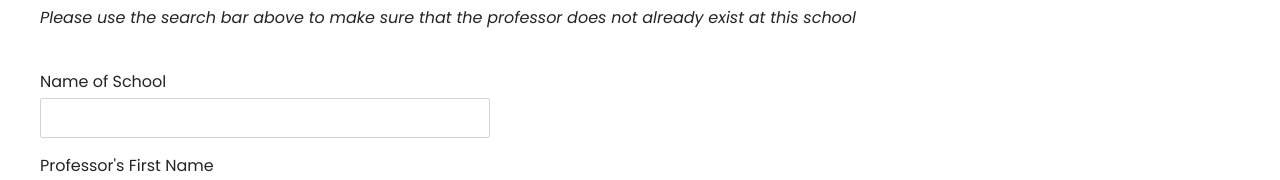
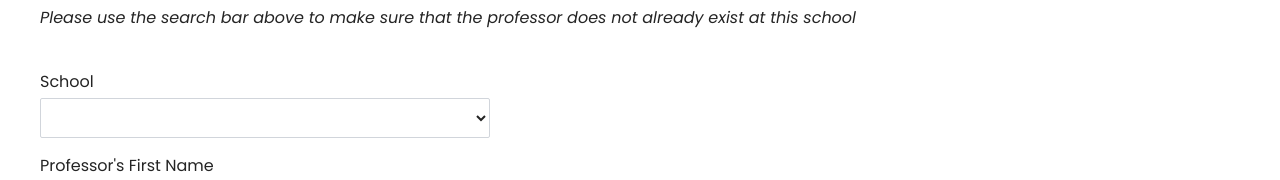
Before and after one commit to lizzybera/rateMyLecturer, a React (Vite) app: page /prof/signup in a window 1280 px wide. Shown: the part 134-314 px from the top of the page. Built offline with nearby package versions, Linux system fonts and the light colour scheme; no server answers.

Commit message:
drop down done

```diff
--- a/src/pages/auth/SignIn.tsx
+++ b/src/pages/auth/SignIn.tsx
@@ -197,7 +197,12 @@ const SignIn = () => {
 
             <div className="text-blue-700 font-[700] w-full flex justify-center items-cente mt-5 ml-1">Forgot your password?</div>
 
-            <button type="submit" className="w-full h-[45px] duration-[350ms] rounded-[25px] border border-[blue] mt-[30px] flex justify-center items-center text-white bg-black hover:cursor-pointer hover:scale-[1.1] ">
+            <button type="submit" className="w-full h-[45px] duration-[350ms] rounded-[25px] border border-[blue] mt-[30px] flex justify-center items-center text-white bg-black hover:cursor-pointer hover:scale-[1.1] "
+            onClick={()=>{
+              console.log("clicked");
+
+            }}
+            >
               <div className="font-[700] text-[13px] ml-2">Continue</div>
             </button>
           </form>
--- a/src/pages/prof/ProfMainSign.tsx
+++ b/src/pages/prof/ProfMainSign.tsx
@@ -11,21 +11,21 @@ import { useState } from "react";
 const ProfMainSign = () => {
   // const navigate = useNavigate()
 
-  const [name, setName] = useState<boolean>(false);
+  // const [name, setName] = useState<boolean>(false);
   const [firstName, setFirstName] = useState<boolean>(false);
   const [middleName, setMiddleName] = useState<boolean>(false);
   const [lastName, setLastame] = useState<boolean>(false);
   const [department, setDepartment] = useState<boolean>(false);
 
-  const onName = () => {
-    setName(!name);
-  };
+  // const onName = () => {
+  //   setName(!name);
+  // };
 
-  const onName2 = () => {
-    if(name === true){
-      setName(false)
-    }
-  };
+  // const onName2 = () => {
+  //   if(name === true){
+  //     setName(false)
+  //   }
+  // };
   const onFirstName = () => {
     setFirstName(!firstName);
   };
@@ -86,7 +86,7 @@ const ProfMainSign = () => {
   return (
     <div className="w-full h-[100%] py-10"
     onClick={()=>{
-        onName2()
+        // onName2()
         onLastName2()
         onFirstName2()
         onMiddleName2()
@@ -105,27 +105,18 @@ const ProfMainSign = () => {
             {/* form */}
             <div className="w-[450px] mt-10 mobile:w-full">
 
-              <div className="w-full mb-4">
-                <div>Name of School</div>
+            <div className="w-full mb-4 ">
+                <div>School</div>
 
                <div className="mt-1">
-               {!name ? (
-              <input
-                // type="name"
-                className="w-full h-[40px] bg-white border border-gray-300 px-4 placeholder:text-black outline-0 rounded-sm"
-                onClick={() => {
-                  onName();
-                }}
-              />
-            ) : (
-              <input
-                // type="name"
-                className="w-full h-[40px] bg-white border border-black px-4 outline-0 rounded-sm"
-                onClick={() => {
-                  onName();
-                }}
-              />
-            )}
+              <select className="w-full h-[40px] bg-white border border-gray-300 px-4 placeholder:text-black outline-0 rounded-sm" >
+                <option value=""></option>
+                <option value="University of Lagos">University of Lagos</option>
+                <option value="Yaba College of Education">Yaba College of Education</option>
+                <option value="Lagos State University">Lagos State University</option>
+                <option value="Funab">Funab</option>
+                <option value="Civil Enginering">Civil Enginering</option>
+              </select>
                </div>
 
               </div>
@@ -214,6 +205,9 @@ const ProfMainSign = () => {
                 <option value=""></option>
                 <option value="Computer Science">Computer Science</option>
                 <option value="Food Technology">Food Technology</option>
+                <option value="Bussiness Administration">Bussiness Administration</option>
+                <option value="Computer Enginering">Computer Enginering</option>
+                <option value="Civil Enginering">Civil Enginering</option>
               </select>
                </div>
 
```
